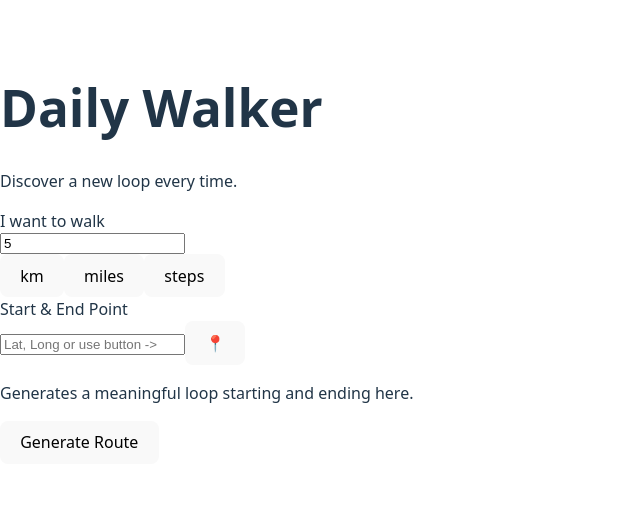
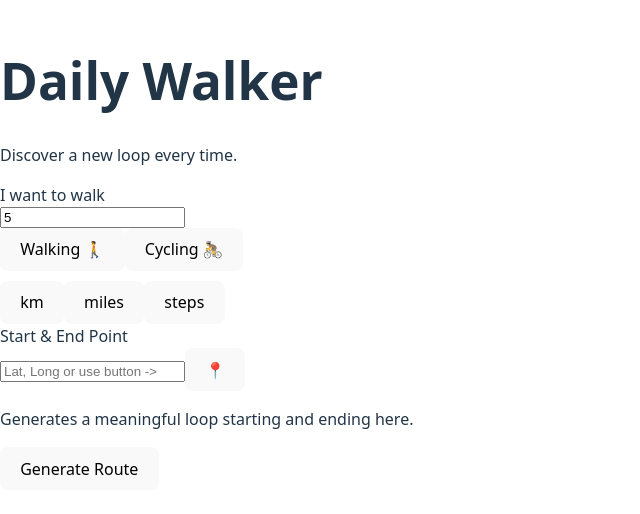
Before and after one commit to edmwils/walking-route-app, a React (Vite) app: page / in a window 1280 px wide. Shown: the part 146-660 px from the top of the page, without its empty margins (0-640 px from the left). Built offline with nearby package versions, Linux system fonts and the light colour scheme.

Commit message:
Implement Cycling Mode

```diff
--- a/src/App.jsx
+++ b/src/App.jsx
@@ -8,6 +8,7 @@ function App() {
   const [distance, setDistance] = useState(5)
   const [unit, setUnit] = useState('km') // 'km', 'miles', 'steps'
   const [height, setHeight] = useState(170) // cm
+  const [mode, setMode] = useState('walking') // 'walking', 'cycling'
   const [startLocation, setStartLocation] = useState('')
   const [loading, setLoading] = useState(false)
   const [locationError, setLocationError] = useState('')
@@ -75,7 +76,7 @@ function App() {
       // We want a Loop. Start -> W1 -> W2 -> Start.
       const waypoints = calculateLoopWaypoints(startLat, startLng, distKm, seed);
 
-      const url = generateMapsUrl({ lat: startLat, lng: startLng }, waypoints);
+      const url = generateMapsUrl({ lat: startLat, lng: startLng }, waypoints, mode);
 
       // Log to Backend (Fire and Forget)
       if (userId) {
@@ -83,7 +84,8 @@ function App() {
           startLocation: startLocation,
           distance: displayDistance,
           unit: displayUnit,
-          mapsUrl: url
+          mapsUrl: url,
+          mode: mode
         }, { userId, fingerprint });
       }
 
@@ -110,6 +112,17 @@ function App() {
         </div>
       </div>
 
+      <div className="toggle-group" style={{ marginBottom: '10px' }}>
+        <button
+          className={`toggle-btn ${mode === 'walking' ? 'active' : ''}`}
+          onClick={() => { setMode('walking'); if (unit === 'steps') setUnit('km'); }}
+        >Walking 🚶</button>
+        <button
+          className={`toggle-btn ${mode === 'cycling' ? 'active' : ''}`}
+          onClick={() => { setMode('cycling'); setUnit('km'); }}
+        >Cycling 🚴</button>
+      </div>
+
       <div className="toggle-group">
         <button
           className={`toggle-btn ${unit === 'km' ? 'active' : ''}`}
@@ -119,10 +132,12 @@ function App() {
           className={`toggle-btn ${unit === 'miles' ? 'active' : ''}`}
           onClick={() => setUnit('miles')}
         >miles</button>
-        <button
-          className={`toggle-btn ${unit === 'steps' ? 'active' : ''}`}
-          onClick={() => setUnit('steps')}
-        >steps</button>
+        {mode === 'walking' && (
+          <button
+            className={`toggle-btn ${unit === 'steps' ? 'active' : ''}`}
+            onClick={() => setUnit('steps')}
+          >steps</button>
+        )}
       </div>
 
       {unit === 'steps' && (
--- a/src/utils/routeLogic.js
+++ b/src/utils/routeLogic.js
@@ -102,13 +102,14 @@ export const stepsToKm = (steps, heightCm) => {
 };
 
 /**
- * Generates a Google Maps URL for a walking route with waypoints.
+ * Generates a Google Maps URL for a walking/cycling route with waypoints.
  *
  * @param {Object} start - { lat, lng }
  * @param {Array} waypoints - Array of { lat, lng }
+ * @param {string} mode - 'walking' or 'bicycling'
  * @returns {string} - Google Maps URL
  */
-export const generateMapsUrl = (start, waypoints = []) => {
+export const generateMapsUrl = (start, waypoints = [], mode = 'walking') => {
     const formatCoord = (point) => `${point.lat},${point.lng}`;
     const origin = formatCoord(start); // Start and End are same
 
@@ -117,13 +118,16 @@ export const generateMapsUrl = (start, waypoints = []) => {
     // Waypoints parameter
     const waypointsStr = waypoints.map(formatCoord).join('|');
 
-    return `https://www.google.com/maps/dir/?api=1&origin=${origin}&destination=${destination}&waypoints=${waypointsStr}&travelmode=walking`;
+    // Google Maps travel modes are 'walking', 'bicycling', 'driving', 'transit'
+    const travelMode = mode === 'cycling' ? 'bicycling' : 'walking';
+
+    return `https://www.google.com/maps/dir/?api=1&origin=${origin}&destination=${destination}&waypoints=${waypointsStr}&travelmode=${travelMode}`;
 };
 
 /**
  * Logs the generated route to the backend.
  *
- * @param {Object} routeData - { startLocation, distance, unit, mapsUrl }
+ * @param {Object} routeData - { startLocation, distance, unit, mapsUrl, mode }
  * @param {Object} userSession - { userId, fingerprint }
  */
 export const logRouteToBackend = async (routeData, userSession) => {
@@ -146,7 +150,8 @@ export const logRouteToBackend = async (routeData, userSession) => {
                 start_location: routeData.startLocation,
                 distance: routeData.distance,
                 unit: routeData.unit,
-                maps_url: routeData.mapsUrl
+                maps_url: routeData.mapsUrl,
+                mode: routeData.mode || 'walking' // Log the mode
             })
         });
         console.log("Route logged successfully to", API_URL);
```
